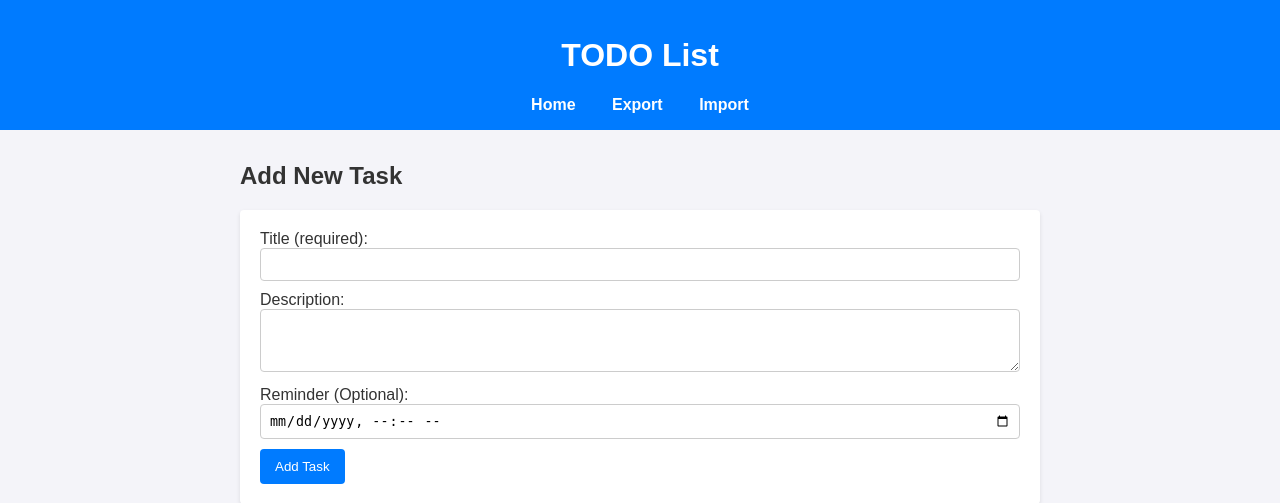
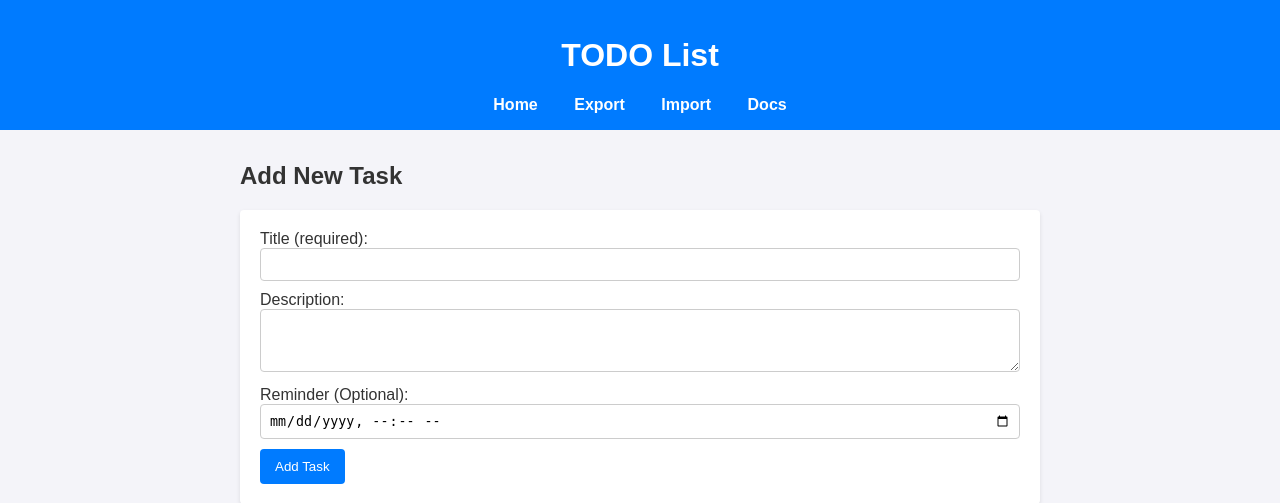
Before and after one commit to RafaelDeps/todo_const, a Flask app: page / in a window 1280 px wide. Shown: the top 503 px of the page. Run offline with Flask 3, Linux system fonts and the light colour scheme.

Commit message:
docs: add Docs link to navigation bar in web application and ignore site/ directory

```diff
--- a/src/templates/base.html
+++ b/src/templates/base.html
@@ -13,6 +13,7 @@
             <a href="{{ url_for('index') }}">Home</a>
             <a href="{{ url_for('export_tasks') }}">Export</a>
             <a href="{{ url_for('import_tasks_view') }}">Import</a>
+            <a href="https://RafaelDeps.github.io/todo_const/" target="_blank">Docs</a>
         </nav>
     </header>
     <main class="container">
```
Also changed, not shown: 1 other file.
